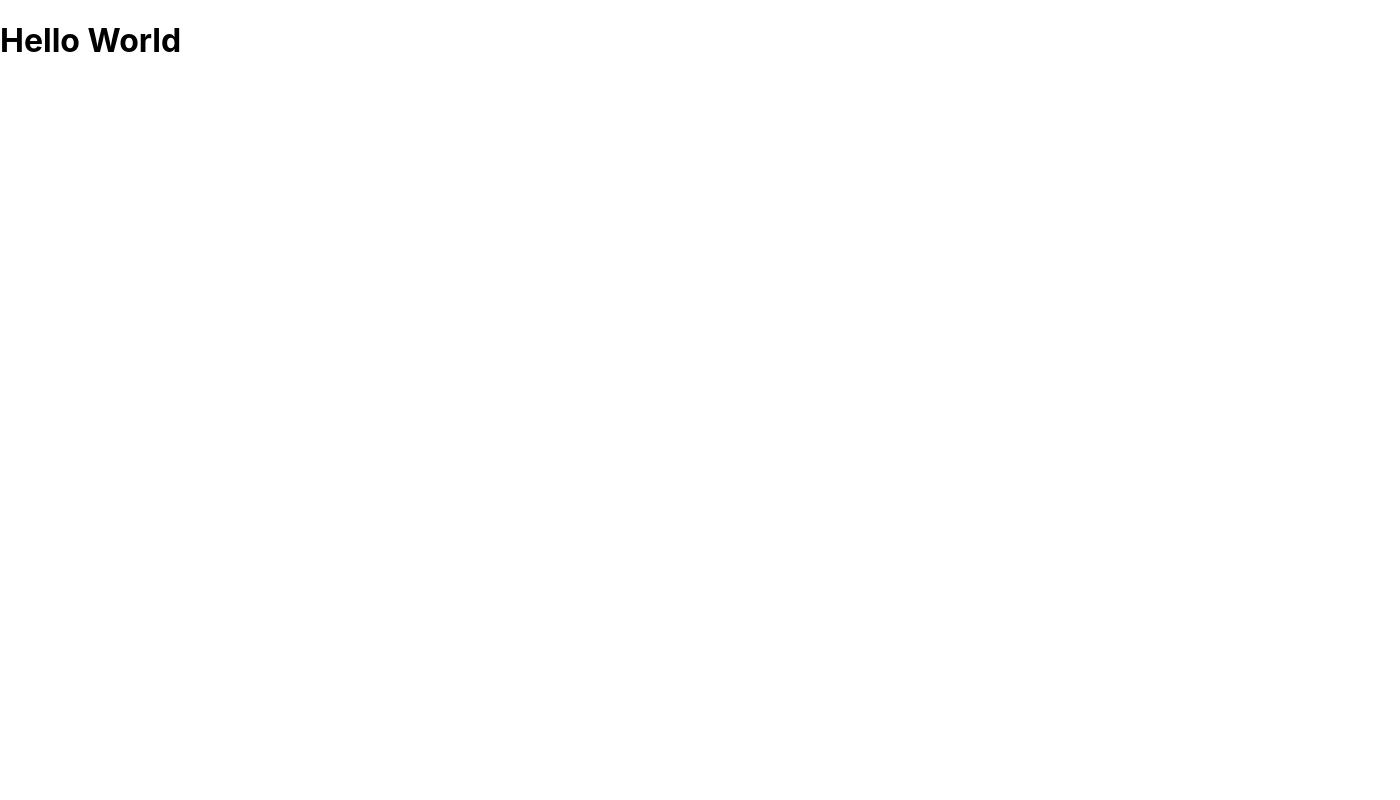
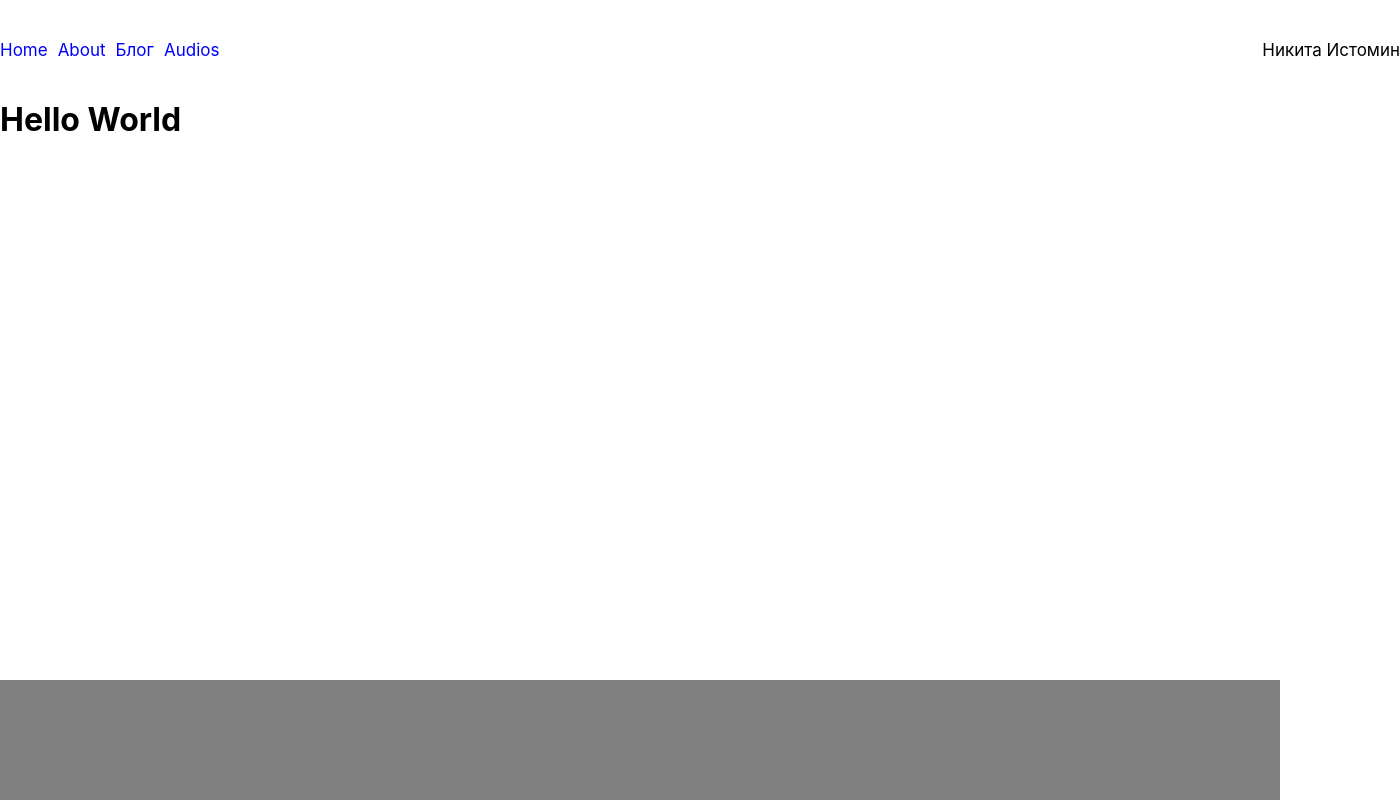
Before and after one commit to 1apt3v/first_try, a React (Create React App) app in the folder first_try/: page / in a window 1280 px wide. Shown: the whole page, 1400 px wide, since content can reach past the window. Built offline with nearby package versions, Linux system fonts and the light colour scheme.

Commit message:
header, footer - v0.1

```diff
--- a/first_try/public/index.html
+++ b/first_try/public/index.html
@@ -9,7 +9,7 @@
       name="description"
       content="Web site created using create-react-app"
     />
-    <link rel="apple-touch-icon" href="%PUBLIC_URL%/logo192.png" />
+    <!-- <link rel="apple-touch-icon" href="%PUBLIC_URL%/logo192.png" /> -->
     <!--
       manifest.json provides metadata used when your web app is installed on a
       user's mobile device or desktop. See https://developers.google.com/web/fundamentals/web-app-manifest/
--- a/first_try/src/App.css
+++ b/first_try/src/App.css
@@ -1,38 +1,4 @@
-.App {
-  text-align: center;
+.page {
+    width: 1400px;
+    margin: 0 auto
 }
-
-.App-logo {
-  height: 40vmin;
-  pointer-events: none;
-}
-
-@media (prefers-reduced-motion: no-preference) {
-  .App-logo {
-    animation: App-logo-spin infinite 20s linear;
-  }
-}
-
-.App-header {
-  background-color: #282c34;
-  min-height: 100vh;
-  display: flex;
-  flex-direction: column;
-  align-items: center;
-  justify-content: center;
-  font-size: calc(10px + 2vmin);
-  color: white;
-}
-
-.App-link {
-  color: #61dafb;
-}
-
-@keyframes App-logo-spin {
-  from {
-    transform: rotate(0deg);
-  }
-  to {
-    transform: rotate(360deg);
-  }
-}
--- a/first_try/src/App.js
+++ b/first_try/src/App.js
@@ -1,13 +1,18 @@
-import logo from './logo.svg';
 import './App.css';
+import Header from "./components/header/Header"
 import Main from "./components/main/Main"
+import Footer from "./components/footer/Footer"
 
 function App() {
-  return (
-    <div>
-      <Main />
-    </div>
-  );
+    return (
+        <div>
+            <div className="page">
+            <Header />
+            <Main />
+            <Footer />
+            </div>
+        </div>
+    );
 }
 
 export default App;
--- /dev/null
+++ b/first_try/src/components/footer/Footer.jsx
@@ -0,0 +1,22 @@
+import React from "react"
+import style from "./Footer.module.css"
+import imageSrc from './../../img/myImages.png'
+
+const Footer = () => {
+    return (
+
+        <div className={style.footer}>
+
+            <div className="list">
+                <div className="item">
+                    <a href="mailto:nikita@mmax.ru"></a>
+                </div>
+                <div className="item"></div>
+                <div className="item"></div>
+                <div className="item"></div>
+            </div>
+        </div>
+    )
+}
+
+export default Footer
--- /dev/null
+++ b/first_try/src/components/footer/Footer.module.css
@@ -0,0 +1,7 @@
+.footer {
+    position: absolute;
+    bottom: 0;
+    height: 120px;
+    width: 100%;
+    background-color: gray;
+}
--- a/first_try/src/components/header/Header.jsx
+++ b/first_try/src/components/header/Header.jsx
@@ -0,0 +1,33 @@
+import React from "react"
+import style from "./Header.module.css"
+
+const Header = () => {
+    return (
+        <div className={style.header}>
+            <div className={style.list}>
+                <div className={style.item}>
+                    <div className={style.list__subitem}>
+                        <div className={style.subitem}>
+                            <a href="#">Home</a>
+                        </div>
+                        <div className={style.subitem}>
+                            <a href="#">About</a>
+                        </div>
+                        <div className={style.subitem}>
+                            <a href="#">Блог</a>
+                        </div>
+                        <div className={style.subitem}>
+                            <a href="#">Audios</a>
+                        </div>
+                    </div>
+                    <div>
+                        <p className={style.myName}><a href="#">Никита Истомин</a></p>
+                    </div>
+                </div>
+            </div>
+        </div>
+    )
+}
+
+
+export default Header
--- /dev/null
+++ b/first_try/src/components/header/Header.module.css
@@ -0,0 +1,93 @@
+p {
+    margin: 0;
+    padding: 0;
+}
+
+.header {
+
+    width: 1400px;
+    height: 40px;
+    margin: 30px auto;
+
+}
+
+.list {
+    height: 40px;
+    display: flex;
+    align-items: center;
+}
+
+.item {
+    width: 1400px;
+    display: flex;
+    justify-content: space-between;
+}
+
+.list__subitem {
+    display: flex;
+}
+
+.subitem {
+    margin-right: 10px;
+}
+
+.subitem a {
+    font-size: 17px;
+
+    text-decoration: none;
+    color: blue;
+    cursor: pointer;
+    position: relative;
+}
+
+.subitem a:after {
+    display: block;
+    content: "";
+    background-color: blue;
+    height: 1px;
+    width: 0%;
+    left: 50%;
+    position: absolute;
+    -webkit-transition: width .2s ease-in-out;
+    -moz--transition: width .2s ease-in-out;
+    transition: width .2s ease-in-out;
+    -webkit-transform: translateX(-50%);
+    -moz-transform: translateX(-50%);
+    transform: translateX(-50%);
+}
+
+.subitem a:hover:after, .subitem a:focus:after {
+    width: 100%;
+}
+
+.myName {
+    font-size: 17px;
+
+}
+
+.myName a {
+    text-decoration: none;
+    color: black;
+    cursor: pointer;
+    position: relative;
+}
+
+.myName a:after {
+    display: block;
+    content: "";
+    background-color: black;
+    height: 1px;
+    width: 0%;
+    left: 50%;
+    position: absolute;
+    -webkit-transition: width .2s ease-in-out;
+    -moz--transition: width .2s ease-in-out;
+    transition: width .2s ease-in-out;
+    -webkit-transform: translateX(-50%);
+    -moz-transform: translateX(-50%);
+    transform: translateX(-50%);
+}
+
+.myName a:hover:after, .myName a:focus:after {
+    width: 100%;
+}
--- a/first_try/src/components/main/Main.jsx
+++ b/first_try/src/components/main/Main.jsx
@@ -1,5 +1,5 @@
 import React from "react"
-import "./Main.css"
+import style from"./Main.module.css"
 
 const Main = () => {
     return (
```
Also changed, not shown: first_try/public/manifest.json, first_try/src/components/header/Header.css (deleted), first_try/src/components/main/Main.css (deleted), first_try/src/components/main/Main.module.css (added), first_try/src/img/myImage.png (added).
